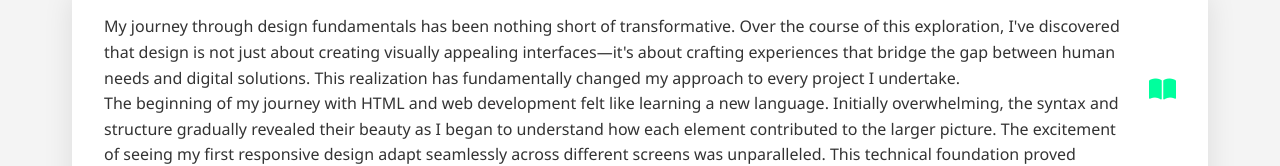
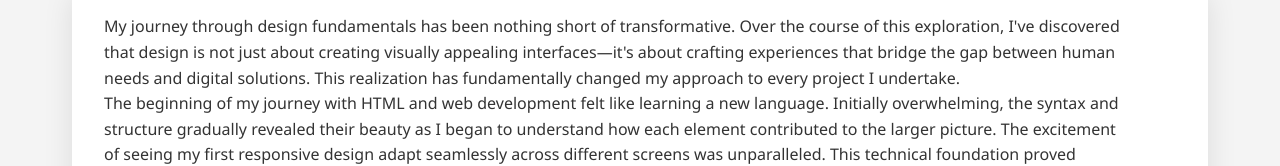
Before and after one commit to b2-chhetri/My-Website-Assignment, a plain HTML site: page index.html in a window 1280 px wide. Shown: the part 2184-2350 px from the top of the page. Drawn offline with Linux system fonts and the light colour scheme.

Commit message:
Update index.html

```diff
--- a/index.html
+++ b/index.html
@@ -78,9 +78,7 @@
 
                     <p>Looking ahead, I'm excited by the endless possibilities for growth in this field. The foundation I've built through these projects has equipped me with both technical skills and design sensibilities, but I recognize that this is just the beginning. The rapid evolution of digital design means there will always be new techniques to master, tools to explore, and problems to solve. I'm particularly keen to delve deeper into interaction design and animation, areas where I believe the principles I've learned can be applied in exciting new ways.</p>
 
-                    <div class="expand-icon">
-                        <i class="fas fa-book-open"></i>
-                    </div>
+
                 </div>
             </div>
         </section>
```
